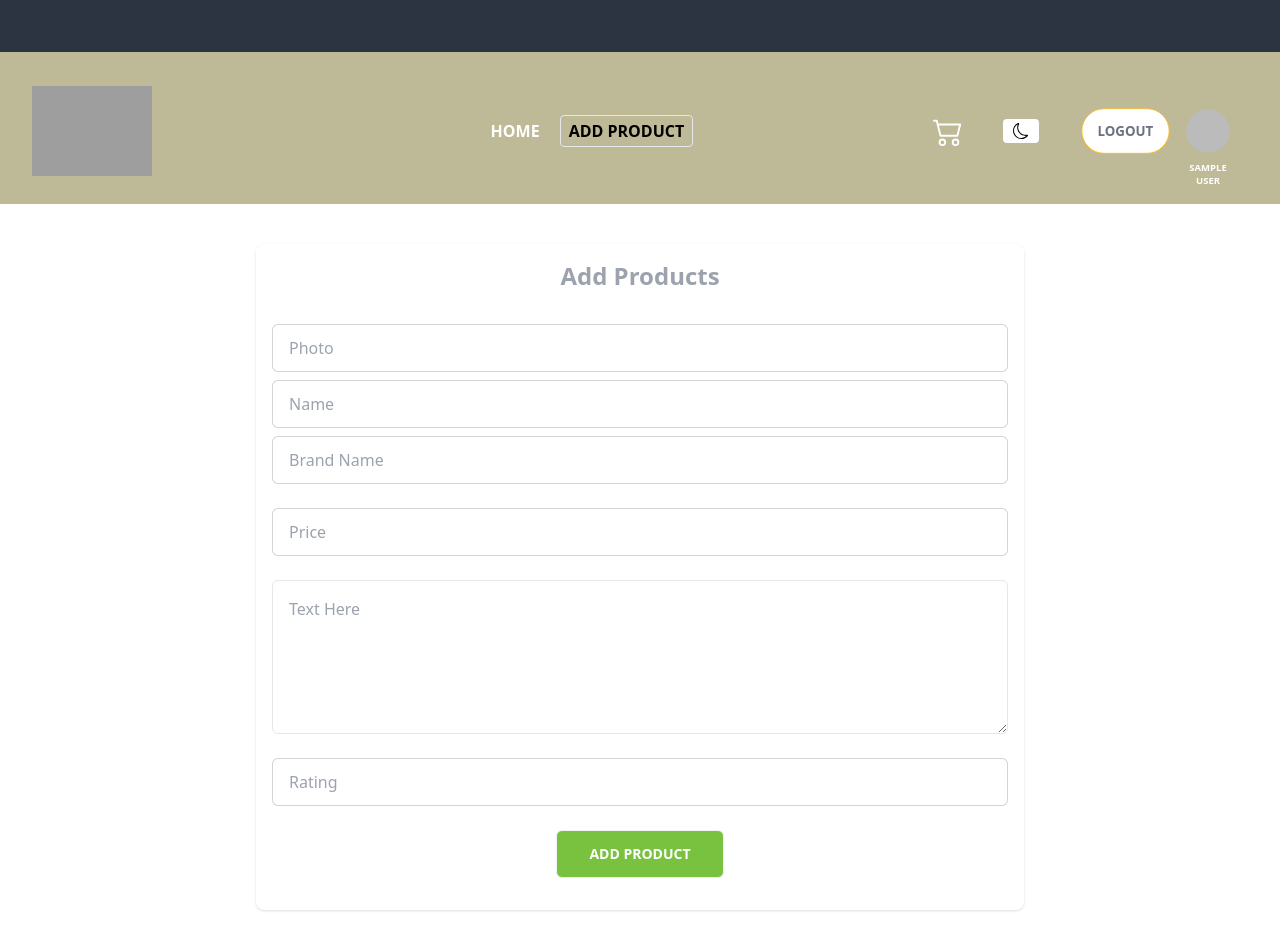
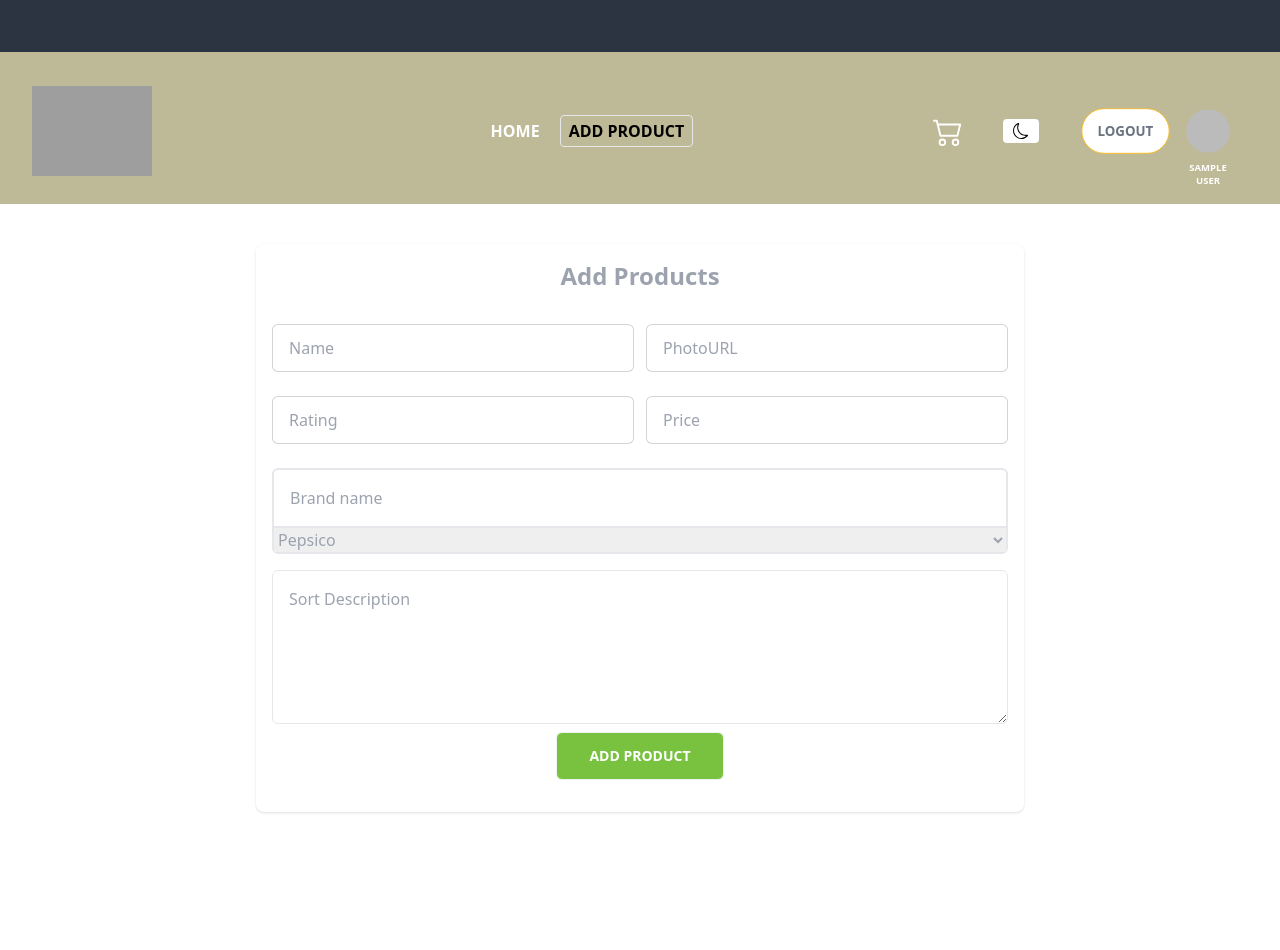
Before and after one commit to Rony-Ahmed6245/Brandshop-website-FA10, a React (Vite) app: page /addProduct in a window 1280 px wide. Shown: the top 950 px of the page. Built offline with nearby package versions, Linux system fonts and the light colour scheme; no server answers; sample sign-in values are in the browser's storage; grey boxes are pictures that could not be loaded.

Commit message:
deploy realated issue solved

```diff
--- a/public/brand.json
+++ b/public/brand.json
@@ -11,12 +11,12 @@
       },
     {
         "id": 3,
-        "brand_name": "Coca-Cola",
+        "brand_name": "Coca-cola",
         "img": "https://i.ibb.co/KqCzXTw/pngegg.png"
       },
     {
         "id": 4,
-        "brand_name": "Mountain dew",
+        "brand_name": "Mountain_dew",
         "img": "https://i.ibb.co/qggf9Vs/pngegg-4.png"
       },
     {
--- a/src/Components/Brand.jsx
+++ b/src/Components/Brand.jsx
@@ -1,13 +1,14 @@
 import { useState } from "react";
 import { useEffect } from "react";
 import { useLoaderData } from "react-router-dom";
+import Card from "./Card";
 
 
 const Brand = () => {
     const [brands, setBrands] = useState([])
     // console.log(brands);
     const data = useLoaderData()
-    console.log(data);
+    // console.log(data);
 
     useEffect(() => {
         fetch('/brand.json')
@@ -28,14 +29,11 @@ const Brand = () => {
                 </div>
             </div>
             <div  data-aos="zoom-in" className="grid grid-cols-1 md:grid-cols-3 gap-5 my-4">
-                {
+            {
                     brands.map(brand => (
-                        <li className="shadow-md rounded-md  text-center hover:bg-[#F5F6FB] p-2 flex items-center justify-center" key={brand.id}>
-                            <div>
-                                <img className="w-[150px]" src={brand.img} alt="" />
-                                <h1 className="p-5 text:2xl md:text-3xl text-gray-500 font-bold">{brand.brand_name}</h1>
-                            </div>
-                        </li>
+
+                       <Card key={brand.id} brand={brand}></Card>
+
                     ))
                 }
             </div>
--- /dev/null
+++ b/src/Components/BrandProduct.jsx
@@ -0,0 +1,26 @@
+import { useLoaderData, useParams } from "react-router-dom";
+import FilterBrandProduct from "./FilterBrandProduct";
+
+const BrandProduct = () => {
+    const data = useLoaderData()
+    const { brand_name } = useParams();
+    const filterData = data?.filter(item => item.brandName === brand_name);
+
+    return (
+        <div>
+            {
+                filterData.length > 0 ? (
+                    filterData.map(brand => (
+                        <FilterBrandProduct key={brand._id} brand={brand} />
+                    ))
+                ) : (
+                    <div className="h-screen w-full flex justify-center items-center">
+                        <h1 className="text-3xl text-black">No data found</h1>
+                    </div>
+                )
+            }
+        </div>
+    );
+};
+
+export default BrandProduct;
--- /dev/null
+++ b/src/Components/Card.jsx
@@ -0,0 +1,23 @@
+import { Link } from "react-router-dom";
+
+
+const Card = ({brand}) => {
+
+
+
+
+    return (
+        <div>
+            <Link to={`/brandProduct/${brand.brand_name}`}>
+                <div className="shadow-md rounded-md  text-center hover:bg-[#F5F6FB] p-2 flex items-center justify-center" key={brand.id}>
+                    <div>
+                        <img className="w-[150px] h-[150px]" src={brand.img} alt="" />
+                        <h1 className="p-5 text:2xl md:text-3xl text-gray-500 font-bold">{brand.brand_name}</h1>
+                    </div>
+                </div>
+            </Link>
+        </div>
+    );
+};
+
+export default Card;
--- /dev/null
+++ b/src/Components/FilterBrandProduct.jsx
@@ -0,0 +1,15 @@
+
+
+const FilterBrandProduct = ({brand}) => {
+console.log(brand);
+    const { photo, name, brandName, textarea, price, rating } = brand
+
+    return (
+        <div>
+            <h1>{name}</h1>
+            <h1>{price}</h1>
+        </div>
+    );
+};
+
+export default FilterBrandProduct;
--- a/src/Pages/AddProduct.jsx
+++ b/src/Pages/AddProduct.jsx
@@ -7,15 +7,18 @@ const handelAddproduct = e => {
     const form = e.target;
     const photo = form.photo.value;
     const name = form.name.value;
-    const brandName = form.brandName.value;
+    // const brandName = form.brandName.value;
     const price = form.price.value;
     const textarea = form.textarea.value;
     const rating = form.rating.value;
+    const brandName = form.brand_type.value;
 
-    // console.log(photo, name, brandName, price, textarea, rating);
+
+
+    console.log(photo, name, brandName, price, textarea, rating,);
     const formData = { photo, name, brandName, textarea, price, rating }
 
-    fetch("http://localhost:5000/products", {
+    fetch("https://brand-server-q8uf2nlj1-ronyahmeds-projects.vercel.app/products", {
         method: "POST",
         headers: {
             "Content-Type": "application/json",
@@ -51,24 +54,38 @@ const AddProduct = () => {
                     <div className="shadow w-3/5 rounded-lg">
                         <h1 className="text-2xl font-bold text-gray-400 mt-4 text-center">Add Products</h1>
                         <form onSubmit={handelAddproduct} className="card-body px-4 ">
-                            <div className="form-control">
-                                <input type="text" placeholder="Photo" name='photo' className="input w-full input-bordered rounded-md" required />
-                            </div>
+                            <div className="grid grid-cols-1 md:grid-cols-2 gap-3">
                                 <div className="form-control">
                                     <input type="text" placeholder="Name" name='name' className="input w-full input-bordered rounded-md" required />
                                 </div>
                                 <div className="form-control">
-                                <input type="text" placeholder="Brand Name" name='brandName' className="input w-full input-bordered rounded-md" required />
+                                    <input type="text" placeholder="PhotoURL" name='photo' className="input w-full input-bordered rounded-md" required />
+                                </div>
+                            </div>
+                            <div className="grid grid-cols-1 md:grid-cols-2 gap-3">
+
+                                <div className="form-control">
+                                <input type="text" placeholder="Rating" name='rating' className="input input-bordered rounded-md my-4" required />
                             </div>
                                 <div className="form-control">
                                     <input type="text" placeholder="Price" name='price' className="input input-bordered rounded-md my-4" required />
                                 </div>
-                            <div className="form-control">
-                                <textarea className="border outline-none p-4 rounded-md" name="textarea" placeholder="Text Here" id="" cols="15" rows="5"></textarea>
                             </div>
-                            <div className="form-control">
-                                <input type="text" placeholder="Rating" name='rating' className="input input-bordered rounded-md my-4" required />
+                            <div className="form-control border-2  text-gray-400 rounded-md">
+                                    <label className="border-b-2 p-4">Brand name</label>
+                                    <select id="brand-type" name="brand_type">
+                                        <option value="Pepsico">Pepsico</option>
+                                        <option value="Coca-cola">Coca-cola</option>
+                                        <option value="Mountain_dew">Mountain_dew</option>
+                                        <option value="Starbucks">Starbucks</option>
+                                        <option value="Nestle">Nestle</option>
+                                        <option value="Starbucks">Pepsi</option>
+                                    </select>
                                 </div>
+                            <div className="form-control pt-2">
+                                <textarea className="border outline-none p-4 rounded-md" name="textarea" placeholder="Sort Description" id="" cols="15" rows="5"></textarea>
+                            </div>
+
                             <div className="flex justify-center">
                                 <button className="btn bg-[#79C23F] hover:text-gray-500 px-8 rounded-md text-white uppercase">Add product</button>
                             </div>
--- a/src/Router/Route.jsx
+++ b/src/Router/Route.jsx
@@ -8,6 +8,7 @@ import Login from '../Components/Login';
 import Register from '../Components/Register';
 import PrivateRoute from './PrivateRoute';
 import ErrorPage from '../Pages/ErrorPage';
+import BrandProduct from '../Components/BrandProduct';
 
 const myRoute = createBrowserRouter([
     {
@@ -18,7 +19,7 @@ const myRoute = createBrowserRouter([
             {
                 path:'/',
                 element:<Home></Home>,
-                loader: () => fetch("http://localhost:5000/products"),
+                loader: () => fetch("https://brand-server-q8uf2nlj1-ronyahmeds-projects.vercel.app/products"),
             },
             {
                 path:'/addProduct',
@@ -37,6 +38,11 @@ const myRoute = createBrowserRouter([
                 path:'/register',
                 element:<Register></Register>,
             },
+            {
+                path:'/brandProduct/:brand_name',
+                element:<BrandProduct></BrandProduct>,
+                loader: () => fetch("https://brand-server-q8uf2nlj1-ronyahmeds-projects.vercel.app/products"),
+            },
 
         ]
     }
```
Lines whose indentation alone changed are shown as unchanged.
